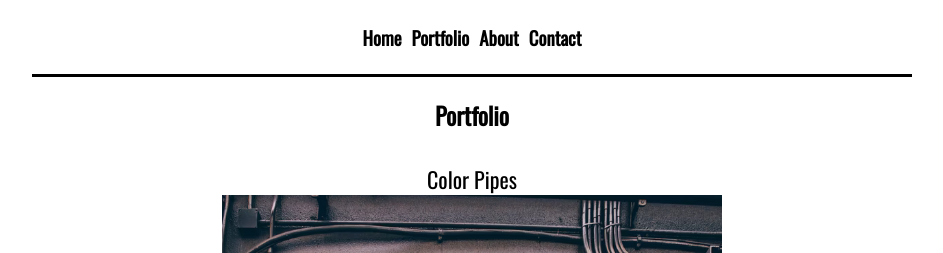
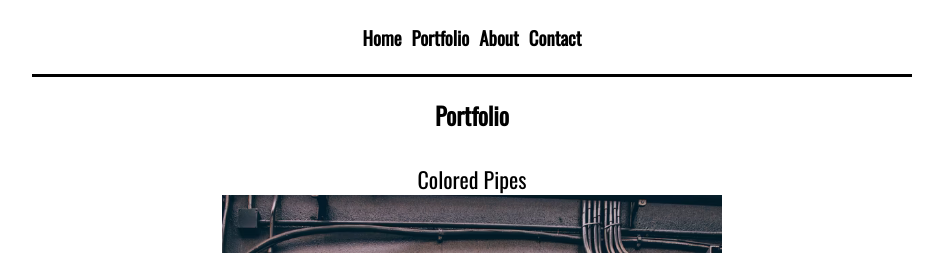
Before and after one commit to taekim90/portfolio, a Next.js app: page /portfolio in a window 1280 px wide. Shown: the top 253 px of the page, without its empty margins (168-1111 px from the left). Built offline with nearby package versions, Linux system fonts and the light colour scheme.

Commit message:
updated colored pipes text

```diff
--- a/pages/portfolio.jsx
+++ b/pages/portfolio.jsx
@@ -8,7 +8,7 @@ export default function Portfolio() {
             <h2 className="center">Portfolio</h2>
 
             <div className="div-space">
-                <a href="https://taekim90.github.io/First-Project-Color-Pipes/" target="_blank" rel="noopener noreferrer" className="center underline" >Color Pipes</a>
+                <a href="https://taekim90.github.io/First-Project-Color-Pipes/" target="_blank" rel="noopener noreferrer" className="center underline" >Colored Pipes</a>
                 <Link href="https://taekim90.github.io/First-Project-Color-Pipes/" target="_blank" rel="noopener noreferrer">
                     <a className='center'>
                         <Image
```
